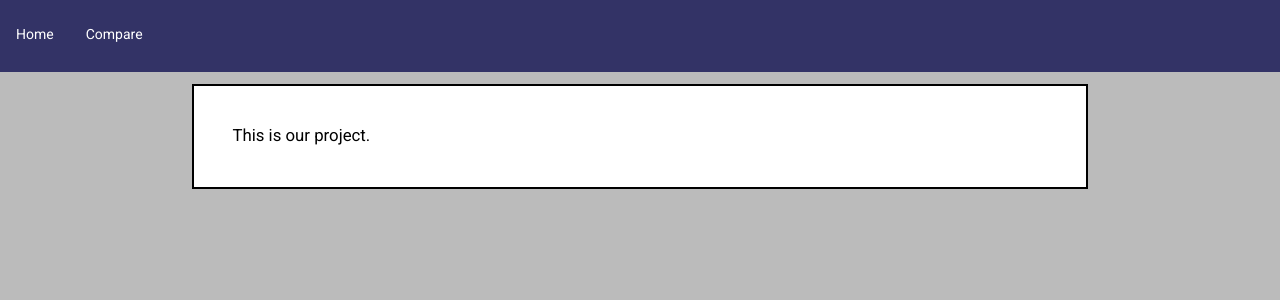
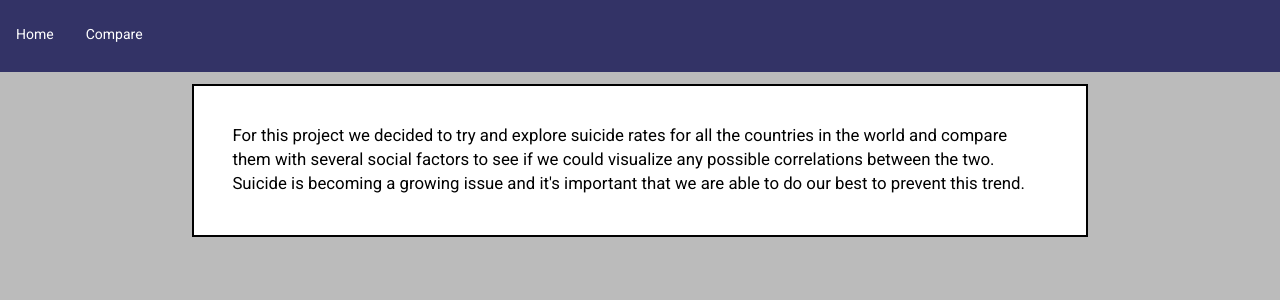
Before and after one commit to DivyaBhati/SuicideRates, a Flask app: page / in a window 1280 px wide. Shown: the top 300 px of the page. Run offline with Flask 2, Linux system fonts and the light colour scheme; some libraries are stand-ins or nearby versions.

Commit message:
updated info

```diff
--- a/templates/index.html
+++ b/templates/index.html
@@ -14,7 +14,10 @@
     <nav id="navMenu"></nav>
     <script src="{{url_for('static', filename='navigate.js')}}"></script>
     <div class="info">
-      This is our project.
+      For this project we decided to try and explore suicide rates for all the countries in the world
+      and compare them with several social factors to see if we could visualize any possible correlations
+       between the two.  Suicide is becoming a growing issue and it's important that we are able to
+       do our best to prevent this trend.
     </div>
   </body>
 </html>
```
